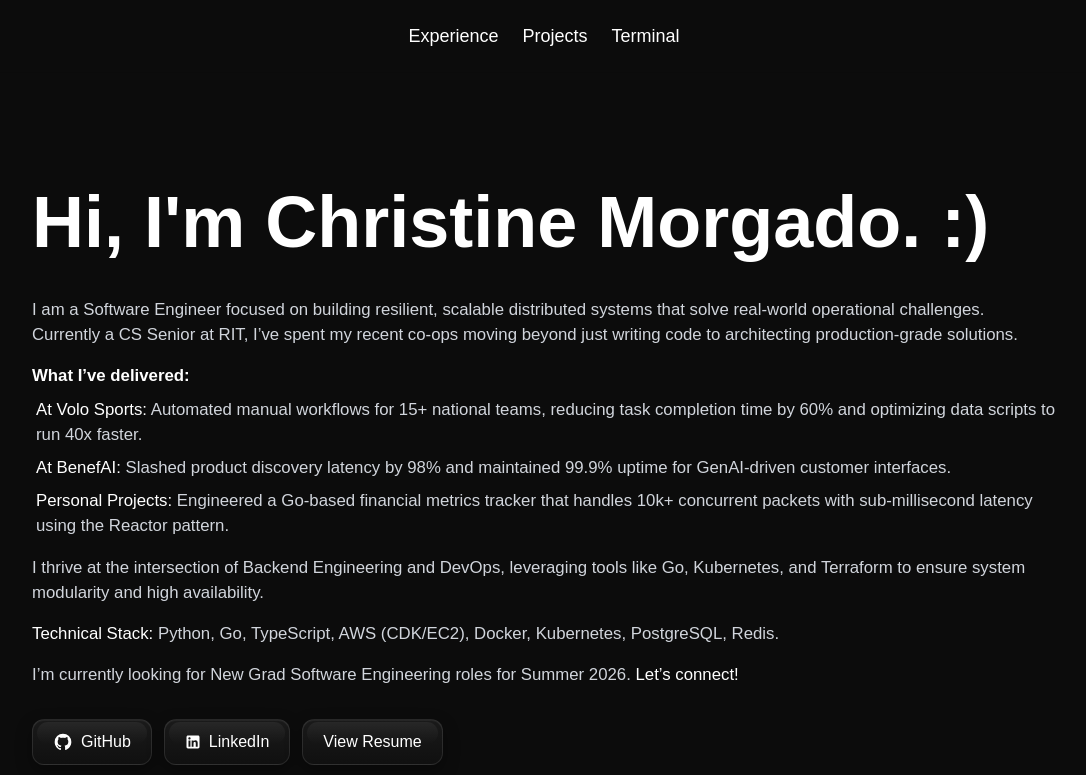
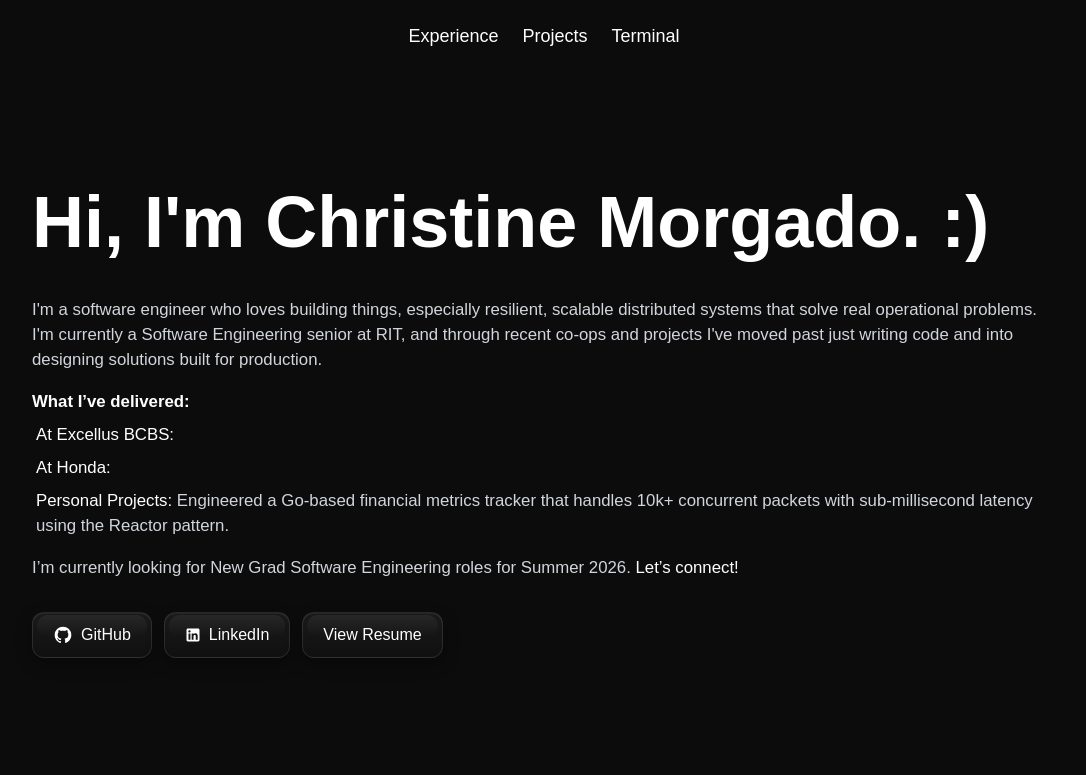
Before and after one commit to chris-morgado/the-website, a Next.js app in the folder next/: page / in a window 1280 px wide. Shown: the top 775 px of the page, without its empty margins (96-1182 px from the left). Built offline with nearby package versions, Linux system fonts and the light colour scheme; a web font is replaced by a local one.

Commit message:
removed a few lines

```diff
--- a/next/app/page.tsx
+++ b/next/app/page.tsx
@@ -145,38 +145,34 @@ const Home: React.FC = () => {
               <div className="text-[clamp(0.85rem,1.5vw,1.05rem)] text-gray-300 space-y-4">
                 <FadeIn delay={800}>
                   <p>
-                    I am a Software Engineer focused on building resilient,
-                    scalable distributed systems that solve real-world
-                    operational challenges. Currently a CS Senior at RIT, I’ve
-                    spent my recent co-ops moving beyond just writing code to
-                    architecting production-grade solutions.
+                    I'm a software engineer who loves building things,
+                    especially resilient, scalable distributed systems that
+                    solve real operational problems. I'm currently a Software
+                    Engineering senior at RIT, and through recent co-ops and
+                    projects I've moved past just writing code and into
+                    designing solutions built for production.
                   </p>
                 </FadeIn>
 
                 <div>
                   <FadeIn delay={950}>
-                  <p className="text-white font-semibold mb-2">
-                    What I’ve delivered:
+                    <p className="text-white font-semibold mb-2">
+                      What I’ve delivered:
                     </p>
                   </FadeIn>
                   <ul className="space-y-2 pl-1">
                     <FadeIn delay={1050}>
                       <li>
                         <span className="text-white font-medium">
-                          At Volo Sports:
+                          At Excellus BCBS:
                         </span>{" "}
-                        Automated manual workflows for 15+ national teams,
-                        reducing task completion time by 60% and optimizing data
-                        scripts to run 40x faster.
                       </li>
                     </FadeIn>
                     <FadeIn delay={1100}>
                       <li>
                         <span className="text-white font-medium">
-                          At BenefAI:
+                          At Honda:
                         </span>{" "}
-                        Slashed product discovery latency by 98% and maintained
-                        99.9% uptime for GenAI-driven customer interfaces.
                       </li>
                     </FadeIn>
                     <FadeIn delay={1200}>
@@ -192,24 +188,6 @@ const Home: React.FC = () => {
                   </ul>
                 </div>
 
-                <FadeIn delay={1600}>
-                  <p>
-                    I thrive at the intersection of Backend Engineering and
-                    DevOps, leveraging tools like Go, Kubernetes, and Terraform
-                    to ensure system modularity and high availability.
-                  </p>
-                </FadeIn>
-
-                <FadeIn delay={1800}>
-                  <p>
-                    <span className="text-white font-medium">
-                      Technical Stack:
-                    </span>{" "}
-                    Python, Go, TypeScript, AWS (CDK/EC2), Docker, Kubernetes,
-                    PostgreSQL, Redis.
-                  </p>
-                </FadeIn>
-
                 <FadeIn delay={2000}>
                   <p>
                     I’m currently looking for New Grad Software Engineering
@@ -219,8 +197,8 @@ const Home: React.FC = () => {
                     </span>
                   </p>
                 </FadeIn>
-              </div>  {/* end bio div */}
-
+              </div>{" "}
+              {/* end bio div */}
               <FadeIn delay={2200}>
                 <div className="flex gap-3 flex-wrap mt-8">
                   <ClearPill
--- a/next/styles/globals.css
+++ b/next/styles/globals.css
@@ -11,7 +11,6 @@
     }
 }
 .cursor-blink {
-    color: rosybrown;
     animation: blink 0.5s step-end alternate infinite;
 }
 
```
